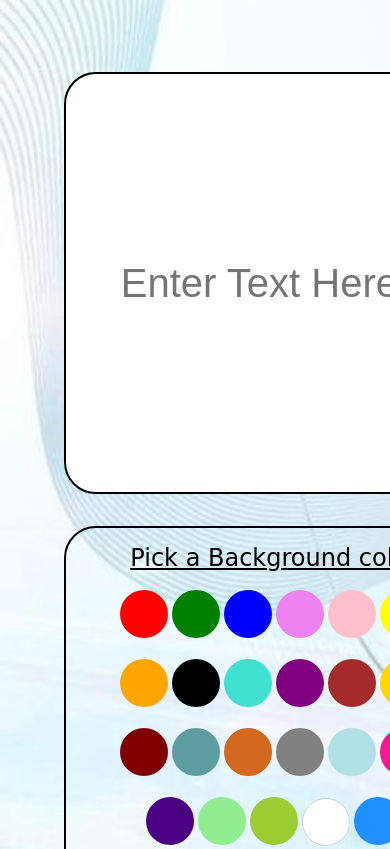
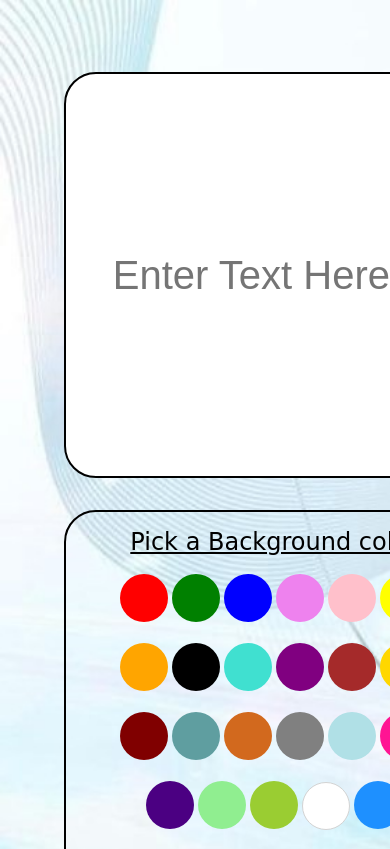
Before and after one commit to Ramarao2002/color_picker, a plain HTML site: page index.html in a window 390 px wide. Shown: the top 849 px of the page. Drawn offline with Linux system fonts and the light colour scheme.

Commit message:
Add files via upload

```diff
--- a/style.css
+++ b/style.css
@@ -184,6 +184,8 @@ a{
     }
 
     #text{
+        width: 25rem;
+        height: 25rem;
 
         margin-bottom: 2rem;
     }
```
